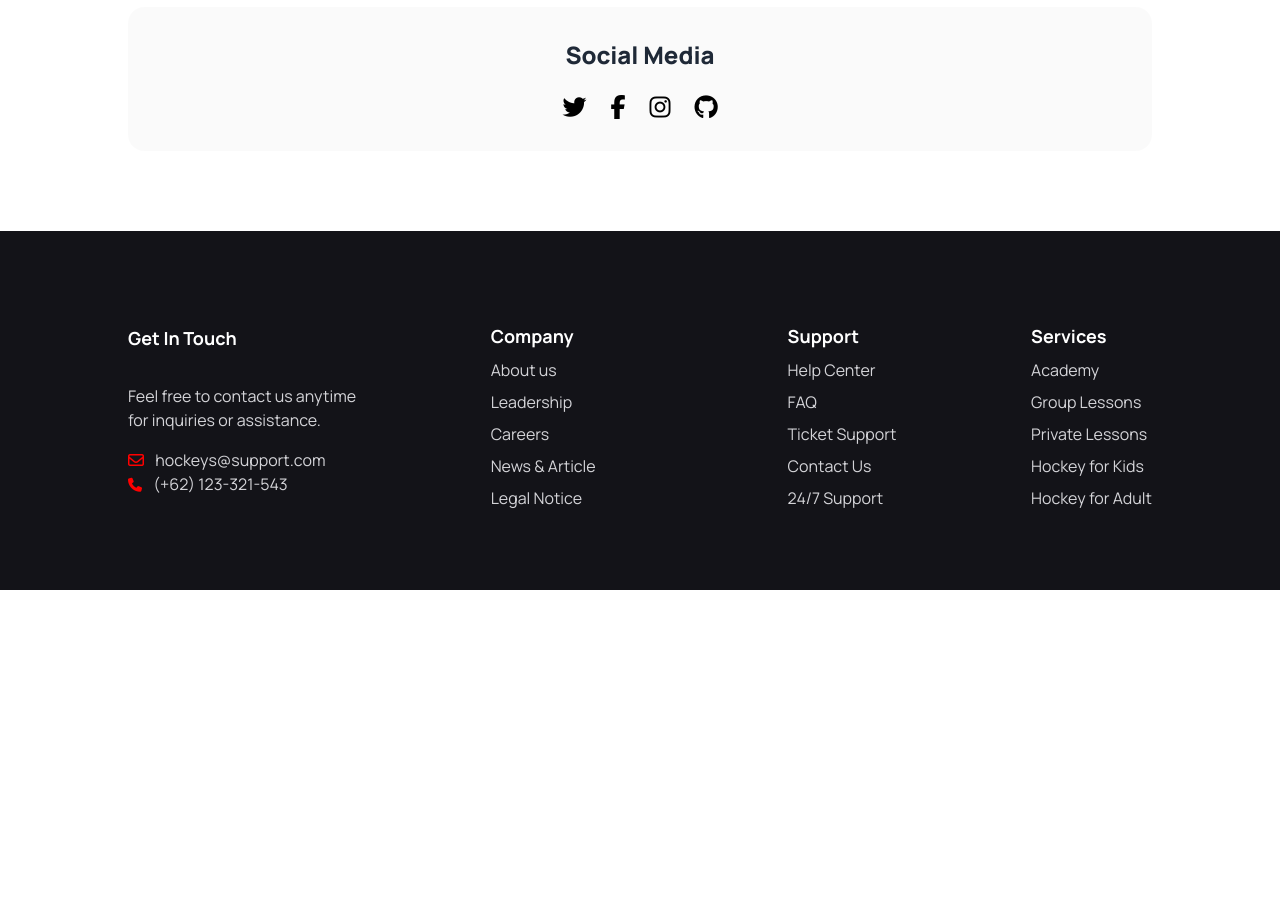
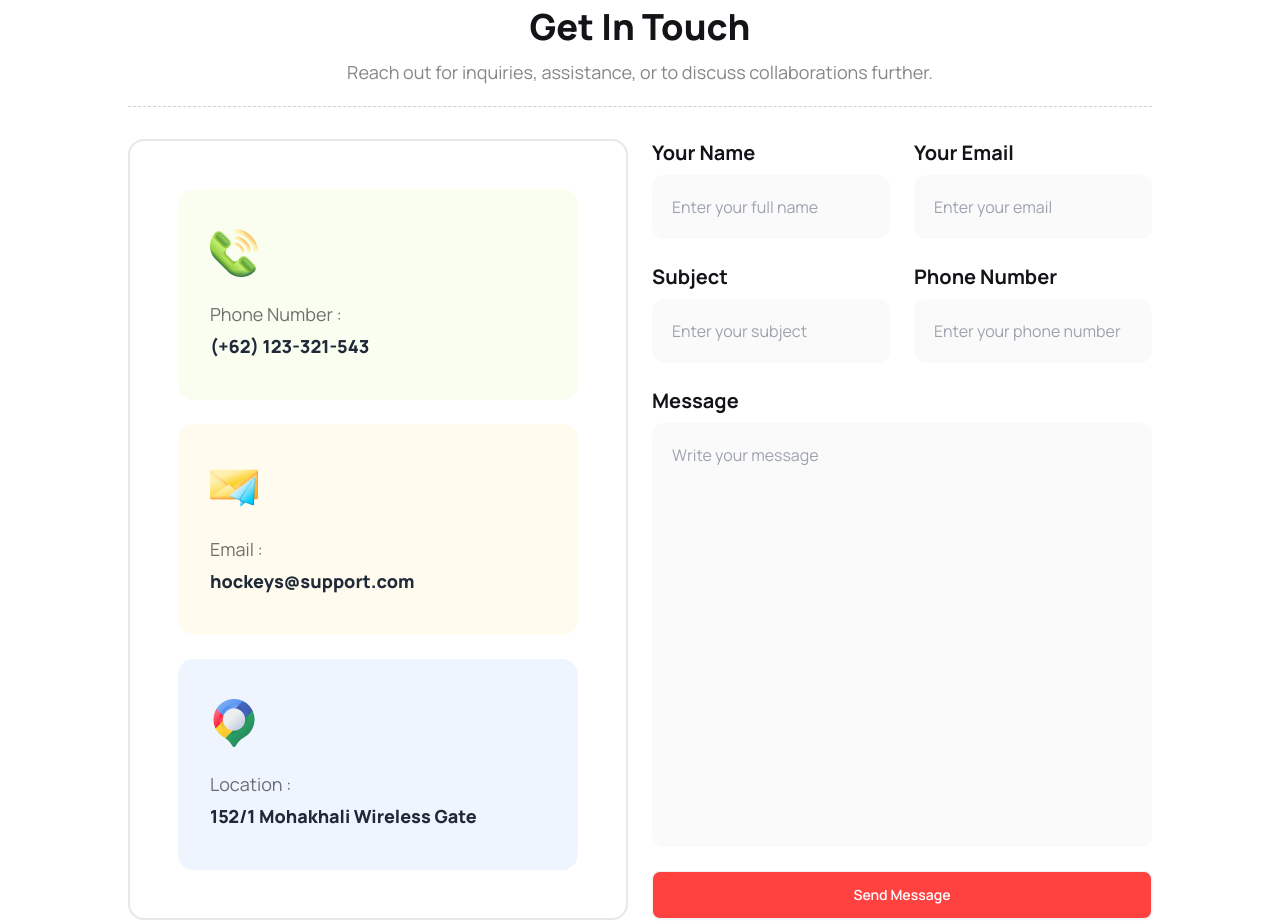
Before and after one commit to Rakib-Akanda/Assignment-3, a plain HTML site: page index.html in a window 1280 px wide. Shown: the part 4320-5242 px from the top of the page. Before the commit the page ends 4910 px from the top, so only its background shows below. Drawn offline with nearby package versions, Linux system fonts and the light colour scheme.

Commit message:
Get in touch section added

```diff
--- a/index.html
+++ b/index.html
@@ -621,6 +621,80 @@
         <div class="border-t border-dashed border-[#13131833] mt-6 mb-8 lg:mt-20 lg:mb-8"></div>
         <!-- Get In Touch section  -->
         <section>
+            <!-- get in touch section text  -->
+            <div>
+                <div class="text-center">
+                    <h1 class="text-2xl text-[#131318] lg:text-4xl font-extrabold">Get In Touch</h1>
+                    <p class="para-color mt-3 ">Reach out for inquiries, assistance, or to discuss collaborations further.</p>
+                </div>
+            </div>
+            <div class="border-t border-dashed border-[#13131833] mt-6 mb-8 lg:mt-5 lg:mb-8"></div>
+            <!-- get in touch section form -->
+            <div class="lg:mb-12 mb-10 lg:grid lg:grid-cols-2 gap-6"><!--form-->
+                <!-- card contact info  -->
+                <div class="border-solid border-2 rounded-2xl border-[#1313181A] lg:mb-12 p-6 lg:p-12 flex flex-col gap-6">
+                    <!-- card-1 -->
+                    <div class="bg-[#BCED6D19] rounded-2xl space-y-6 lg:px-8 px-6 py-10">
+                        <img src="./Images/Call-icon.png" alt="">
+                        <div>
+                            <p class="text-[#13131899] text-[1.125rem] mb-1">Phone Number :</p>
+                            <h1 class="text-lg font-extrabold">(+62) 123-321-543</h1>
+                        </div>
+                    </div>
+                    <!-- card-2 -->
+                    <div class="bg-[#FDDD5F19] rounded-2xl space-y-6 lg:px-8 px-6 py-10">
+                        <img src="./Images/Message.png" alt="">
+                        <div>
+                            <p class="text-[#13131899] text-[1.125rem] mb-1">Email :</p>
+                            <h1 class="text-lg font-extrabold"> hockeys@support.com</h1>
+                        </div>
+                    </div>
+                    <!-- card-3 -->
+                    <div class="bg-[#629CF319] rounded-2xl space-y-6 lg:px-8 pl-6 pr-2 py-10">
+                        <img src="./Images/location.png" alt="">
+                        <div>
+                            <p class="text-[#13131899] text-[1.125rem] mb-1">Location :</p>
+                            <h1 class="text-lg font-extrabold">152/1 Mohakhali Wireless Gate</h1>
+                        </div>
+                    </div>
+                </div>
+                <!-- user input form -->
+                <div class="lg:grid lg:grid-cols-2 lg:gap-6 lg:h-0">
+                    <!-- contact input -->
+                    <!-- input-1  -->
+                    <div class="mt-5 lg:mt-0">
+                        <div class="text-xl font-bold text-[#131318] mb-2 ">Your Name</div>
+                        <input type="text" placeholder="Enter your full name" class="w-full py-5 pl-5 bg-[#13131805] rounded-xl border-none outline-none focus:outline-none  " />
+                    </div>
+                    <!-- input-2  -->
+                    <div class="mt-5 lg:mt-0">
+                        <div class="text-xl font-bold text-[#131318] mb-2 ">Your Email</div>
+                        <input type="text" placeholder="Enter your email" class="w-full py-5 pl-5 bg-[#13131805] rounded-xl border-none outline-none focus:outline-none  " />
+                    </div>
+                    <!-- input-3-->
+                    <div class="mt-5 lg:mt-0">
+                        <div class="text-xl font-bold text-[#131318] mb-2 ">Subject</div>
+                        <input type="text" placeholder="Enter your subject" class="w-full py-5 pl-5 bg-[#13131805] rounded-xl border-none outline-none focus:outline-none  " />
+                    </div>
+                    <!-- input-4  -->
+                    <div class="mt-5 lg:mt-0">
+                        <div class="text-xl font-bold text-[#131318] mb-2 ">Phone Number</div>
+                        <input type="text" placeholder="Enter your phone number" class="w-full py-5 pl-5 bg-[#13131805] rounded-xl border-none outline-none focus:outline-none  " />
+                    </div>
+                    <!-- message  -->
+                    <div class="col-span-2 mt-5 lg:mt-0">
+                        <div>
+                            <div class="text-xl font-bold text-[#131318] mb-2 ">Message</div>
+                            <input type="text" placeholder="Write your message" class="w-full pt-5 pb-5 lg:pb-[379.2px] pl-5 bg-[#13131805] rounded-xl border-none outline-none focus:outline-none  " />
+                        </div>
+                    </div>
+                    <!-- button -->
+                    <div class="col-span-2 mt-6 lg:mt-0">
+                        <button class="btn w-full text-white bg-[#FF4240] hover:bg-[#FF4240]">Send Message</button>
+                    </div>
+                </div>
+            </div>
+
         </section>
         <!-- Social Media section  -->
         <section>
```
